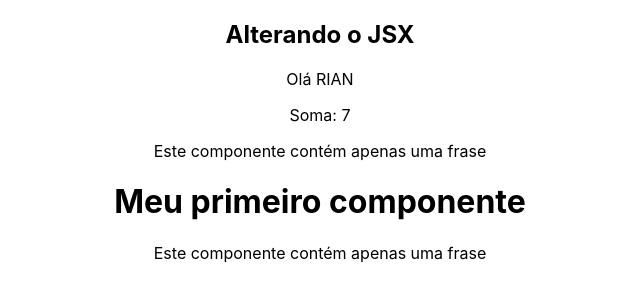
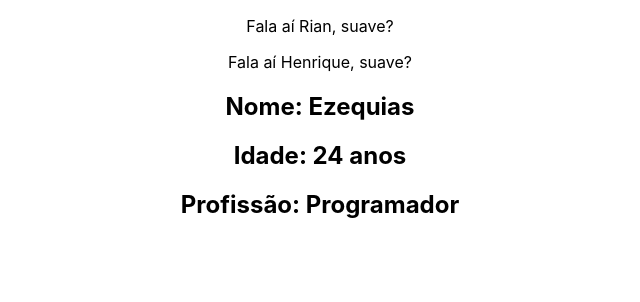
Before and after one commit to DevRianH/Curso-React---Hora-de-Codar, a React (Create React App) app: page / in a window 1280 px wide. Shown: the top 302 px of the page, without its empty margins (320-960 px from the left). Built offline with nearby package versions, Linux system fonts and the light colour scheme.

Commit message:
Realizado o estudo sobre props e alterado App.js

```diff
--- a/src/App.js
+++ b/src/App.js
@@ -1,27 +1,20 @@
 import './App.css';
-import HelloWorld from './components/HelloWorld.js'
-import Frase from "./components/Frase";
+import {SayMyName} from "./components/SayMyName";
+import {Pessoa} from "./components/Pessoa";
 
-function App() {
+export function App() {
 
-    const name = 'Rian'
-
-    const newName = name.toUpperCase();
-
-    function sum(a,b){
-        return a + b
-    }
-
+    const nome = "Henrique"
 
     return (
         <div className="App">
-            <h2>Alterando o JSX</h2>
-            <p>Olá {newName}</p>
-            <p>Soma: {sum(5,2)}</p>
-            <HelloWorld/>
-            <Frase/>
+            <SayMyName nome="Rian"/>
+            <SayMyName nome={nome}/>
+            <Pessoa
+                nome="Ezequias"
+                idade="24 anos"
+                profissao="Programador"
+            />
         </div>
     );
 }
-
-export default App;
--- /dev/null
+++ b/src/components/Pessoa.js
@@ -0,0 +1,10 @@
+export function Pessoa({nome, idade, profissao}) {
+
+    return (
+        <div>
+            <h2>Nome: {nome}</h2>
+            <h2>Idade: {idade}</h2>
+            <h2>Profissão: {profissao}</h2>
+        </div>
+    )
+}
--- /dev/null
+++ b/src/components/SayMyName.js
@@ -0,0 +1,8 @@
+export function SayMyName(props) {
+
+    return (
+        <div>
+            <p>Fala aí {props.nome}, suave?</p>
+        </div>
+    )
+}
--- a/src/index.js
+++ b/src/index.js
@@ -1,7 +1,7 @@
 import React from 'react';
 import ReactDOM from 'react-dom/client';
 import './index.css';
-import App from './App';
+import {App} from './App';
 import reportWebVitals from './reportWebVitals';
 
 const root = ReactDOM.createRoot(document.getElementById('root'));
```
Also changed, not shown: 1 other file (tests, documents, lock files or other folders).
